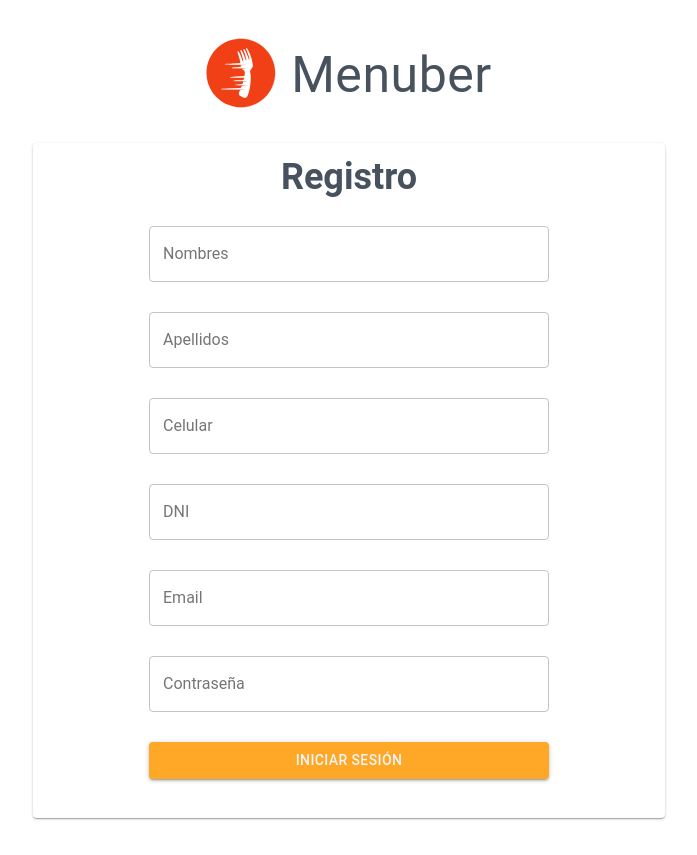
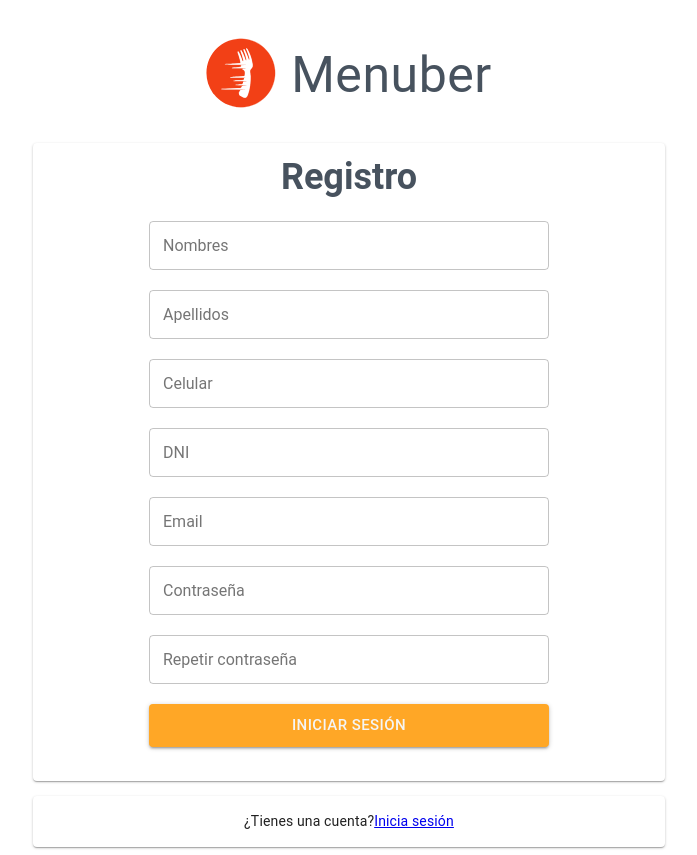
Before and after one commit to MenUber/WebProject, a React (Create React App) app: page /register in a window 1280 px wide. Shown: the whole page, without its empty margins (291-988 px from the left). Before the commit the page ends 826 px from the top, so only its background shows below. Built offline with nearby package versions, Linux system fonts and the light colour scheme.

Commit message:
Add textfield "repeat password" in Register Component

```diff
--- a/src/component/auth/ForgotPassword.js
+++ b/src/component/auth/ForgotPassword.js
@@ -103,7 +103,7 @@ class ForgotPassword extends Component {
                                                 fullWidth
                                                 className={classes.formControl}
                                             >
-                                                Iniciar Sesión
+                                                Enviar correo
                                             </Button>
                                         </Grid>
                                     </Grid>
--- a/src/component/auth/Login.js
+++ b/src/component/auth/Login.js
@@ -101,6 +101,7 @@ class Login extends Component{
                                                 label="Email"
                                                 variant="outlined"
                                                 type="email"
+                                                margin="dense"
                                                 className={classes.formControl}
                                             />
                                         </Grid>
@@ -110,6 +111,7 @@ class Login extends Component{
                                                 label="Contraseña"
                                                 variant="outlined"
                                                 type="password"
+                                                margin="dense"
                                                 className={classes.formControl}
                                             />
                                         </Grid>
@@ -117,6 +119,7 @@ class Login extends Component{
                                             <Button
                                                 variant="contained"
                                                 color="secondary"
+                                                size="large"
                                                 fullWidth
                                                 className={classes.formControl}
                                             >
@@ -135,7 +138,6 @@ class Login extends Component{
                             </CardContent>
                         </Card>
                         <Card className={classes.cardDown}>
-
                             <Grid container justify="center">
                                 <Grid item>
                                     <Typography component="p" className={classes.textDown}>
@@ -151,5 +153,4 @@ class Login extends Component{
     }
 }
 
-// export default Login
-export default withStyles(styles)(Login)
+export default withStyles( styles )( Login )
--- a/src/component/auth/Register.js
+++ b/src/component/auth/Register.js
@@ -12,6 +12,13 @@ import {
     TextField
 } from '@material-ui/core';
 import { withStyles } from '@material-ui/core/styles';
+
+/*
+    Import React Router
+*/
+import {
+    Link
+} from 'react-router-dom';
 
 /*
     Import logo
@@ -31,7 +38,7 @@ const styles = {
         fontSize: "50px"
     },
     formControl:{
-        margin: "15px 0px"
+        margin: "10px 0px"
     },
     gridTitle: {
         display: "flex",
@@ -55,6 +62,10 @@ const styles = {
     },
     card: {
         marginTop:"30px"
+    },
+    cardDown: {
+        marginTop: "15px",
+        padding: "15px 0px"
     }
 }
 
@@ -97,6 +108,7 @@ class Register extends Component {
                                                 fullWidth
                                                 label='Nombres'
                                                 variant="outlined"
+                                                margin="dense"
                                                 className={classes.formControl}
                                             />
                                         </Grid>
@@ -105,6 +117,7 @@ class Register extends Component {
                                                 fullWidth
                                                 label='Apellidos'
                                                 variant="outlined"
+                                                margin="dense"
                                                 className={classes.formControl}
                                             />
                                         </Grid>
@@ -113,6 +126,7 @@ class Register extends Component {
                                                 fullWidth
                                                 label='Celular'
                                                 variant="outlined"
+                                                margin="dense"
                                                 className={classes.formControl}
                                             />
                                         </Grid>
@@ -121,6 +135,7 @@ class Register extends Component {
                                                 fullWidth
                                                 label='DNI'
                                                 variant="outlined"
+                                                margin="dense"
                                                 className={classes.formControl}
                                             />
                                         </Grid>
@@ -130,6 +145,7 @@ class Register extends Component {
                                                 label='Email'
                                                 variant="outlined"
                                                 type="email"
+                                                margin="dense"
                                                 className={classes.formControl}
                                             />
                                         </Grid>
@@ -139,6 +155,17 @@ class Register extends Component {
                                                 label='Contraseña'
                                                 variant="outlined"
                                                 type="password"
+                                                margin="dense"
+                                                className={classes.formControl}
+                                            />
+                                        </Grid>
+                                        <Grid item xs={12} sm={10} md={8}>
+                                            <TextField
+                                                fullWidth
+                                                label='Repetir contraseña'
+                                                variant="outlined"
+                                                type="password"
+                                                margin="dense"
                                                 className={classes.formControl}
                                             />
                                         </Grid>
@@ -146,6 +173,7 @@ class Register extends Component {
                                             <Button
                                                 variant="contained"
                                                 color="secondary"
+                                                size="large"
                                                 fullWidth
                                                 className={classes.formControl}
                                             >
@@ -156,6 +184,16 @@ class Register extends Component {
                                 </form>
                             </CardContent>
                         </Card>
+                        <Card className={classes.cardDown}>
+                            <Grid container justify="center">
+                                <Grid item>
+                                    <Typography component="p" className={classes.textDown}>
+                                        ¿Tienes una cuenta?
+                                        <Link className={classes.textDown} to="/">Inicia sesión</Link>
+                                    </Typography>
+                                </Grid>
+                            </Grid>
+                        </Card>
                     </Grid>
                 </Grid>
             </div>
@@ -163,4 +201,4 @@ class Register extends Component {
     }
 }
 
-export default withStyles(styles)( Register )
+export default withStyles( styles )( Register )
```
